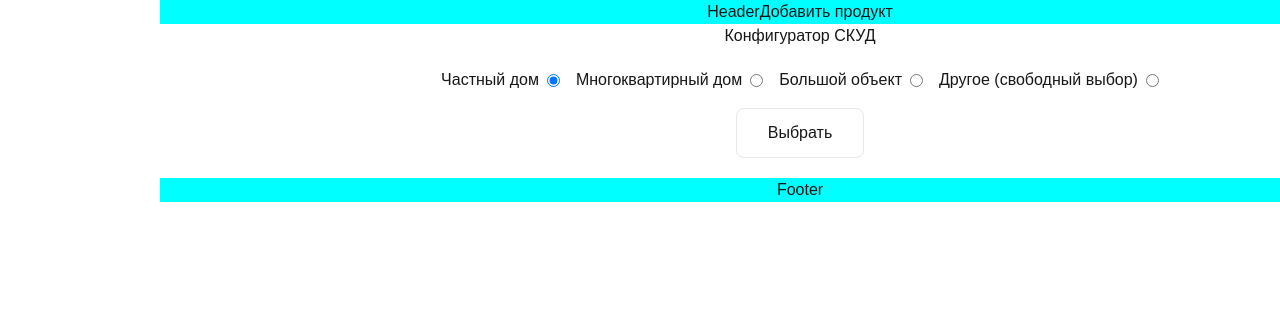
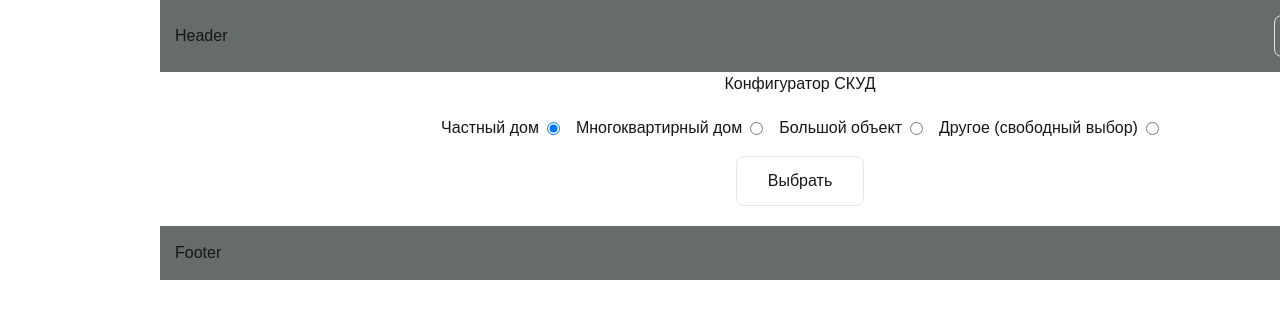
Before and after one commit to AlexsanderKomov/configurator, a Next.js app: page / in a window 1280 px wide. Shown: the top 318 px of the page. Built offline with nearby package versions, Linux system fonts and the light colour scheme.

Commit message:
add file

```diff
--- a/app/globals.css
+++ b/app/globals.css
@@ -27,8 +27,7 @@ body {
 
 .container {
   display: flex;
-  justify-content: center;
   width: 100%;
-  padding: 0 15px;
-  background-color: aqua;
+  padding: 15px;
+  background-color: rgb(102, 107, 107);
 }
--- a/app/layout.tsx
+++ b/app/layout.tsx
@@ -1,6 +1,7 @@
 import type { Metadata } from "next";
 import { Geist, Geist_Mono } from "next/font/google";
 import "./globals.css";
+import { Footer, Header } from "@/components";
 
 const geistSans = Geist({
   variable: "--font-geist-sans",
@@ -27,7 +28,9 @@ export default function RootLayout({
       <body
         className={`${geistSans.variable} ${geistMono.variable} antialiased`}
       >
+        <Header />
         {children}
+        <Footer />
       </body>
     </html>
   );
--- a/app/page.tsx
+++ b/app/page.tsx
@@ -1,11 +1,9 @@
-import { Header, Main, Footer } from "@/components";
+import { Main } from "@/components";
 
 export default function Home() {
   return (
     <>
-      <Header />
       <Main />
-      <Footer />
     </>
   );
 }
--- a/components/layout/Header/index.tsx
+++ b/components/layout/Header/index.tsx
@@ -4,13 +4,18 @@ import { redirect } from "next/navigation";
 
 function Header() {
   const handleClick = () => {
-    redirect("/add-product");
+    redirect("/add_product");
   };
 
   return (
-    <div className="container">
-      Header
-      <button onClick={handleClick}>Добавить продукт</button>
+    <div className="container flex justify-between items-center">
+      <div>Header</div>
+      <button
+        className="border p-2 rounded-lg text-white"
+        onClick={handleClick}
+      >
+        Добавить продукт
+      </button>
     </div>
   );
 }
```
